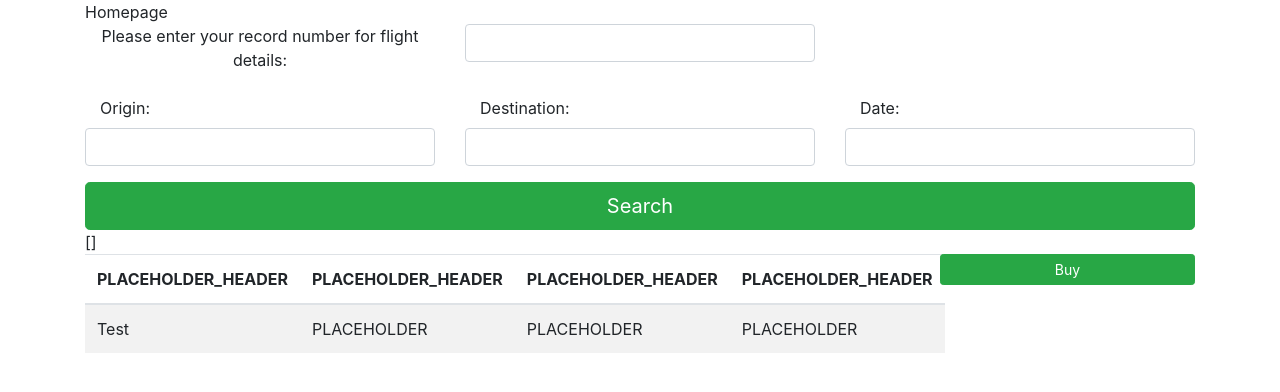
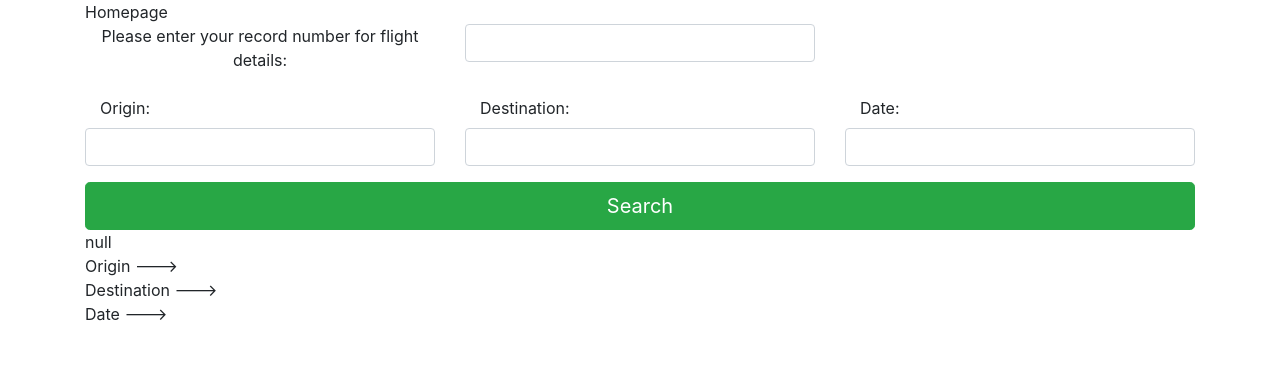
Before and after one commit to shavonnecobb2/AAHackathon, an Angular app in the folder front-end/: page /flights/home in a window 1280 px wide. Shown: the top 392 px of the page. Built offline with nearby package versions, Linux system fonts and the light colour scheme.

Commit message:
ngIf logic to show flights only after search

```diff
--- a/front-end/src/app/flights/components/home/home.component.html
+++ b/front-end/src/app/flights/components/home/home.component.html
@@ -60,29 +60,33 @@
     </div>
   </div>
 
-
 </form>
 
 <div>{{flights | json}} </div>
+<div>Origin ---> {{form.value.origin}}</div>
+<div>Destination ---> {{form.value.destination }}</div>
+<div>Date ---> {{form.value.date }}</div>
+
+
+<div *ngIf = "flights">
+  <div *ngFor = "let flight of flights"> </div>
   <div class="row tbl-calc">
     <div class="col-9">
       <table class="table table-striped table-condensed">
         <thead>
           <tr>
-            <th>PLACEHOLDER_HEADER</th>
-            <th>PLACEHOLDER_HEADER</th>
-            <th>PLACEHOLDER_HEADER</th>
-            <th>PLACEHOLDER_HEADER</th>
+            <th>Flight Number</th>
+            <th>Origin</th>
+            <th>Destination</th>
+            <th>Duration</th>
           </tr>
         </thead>
         <tbody>
           <tr>
-            <td>
-              Test
-            </td>
-            <td>PLACEHOLDER</td>
-            <td>PLACEHOLDER</td>
-            <td>PLACEHOLDER</td>
+            <td>{{flight.flightNum}}</td>
+            <td>{{flight.origin.city}}</td>
+            <td>{{flight.destination.city}}</td>
+            <td>{{flight.duration.hours}} hrs {{flight.duration.mins}} mins</td>
           </tr>
         </tbody>
       </table>
@@ -94,5 +98,6 @@
       </button>
     </div>
   </div>
+</div>
 
 </div>
--- a/front-end/src/app/flights/components/home/home.component.ts
+++ b/front-end/src/app/flights/components/home/home.component.ts
@@ -1,7 +1,8 @@
-import { Component, OnInit } from '@angular/core';
+import { Component, OnInit, SimpleChanges } from '@angular/core';
 import { FormGroup, FormBuilder } from '@angular/forms';
 import { FlightsService } from 'src/app/service';
 import { Flight } from 'src/app/model.ts';
+import { FlightsModule } from '../../flights.module';
 
 @Component({
   selector: 'app-home',
@@ -23,9 +24,10 @@ export class HomeComponent implements OnInit {
       date: ''
     });
 
-    this.flights = [];
+    this.flights = null;
 
   }
+
 
   calculate() {
 
```
